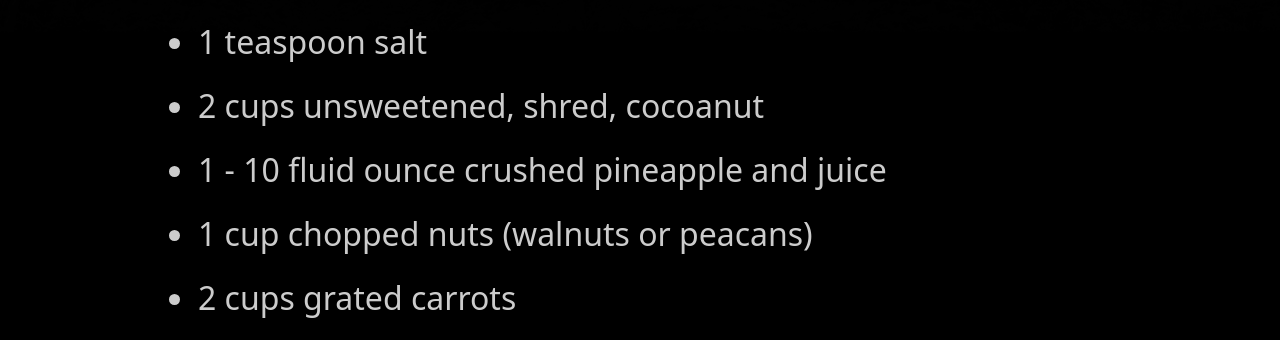
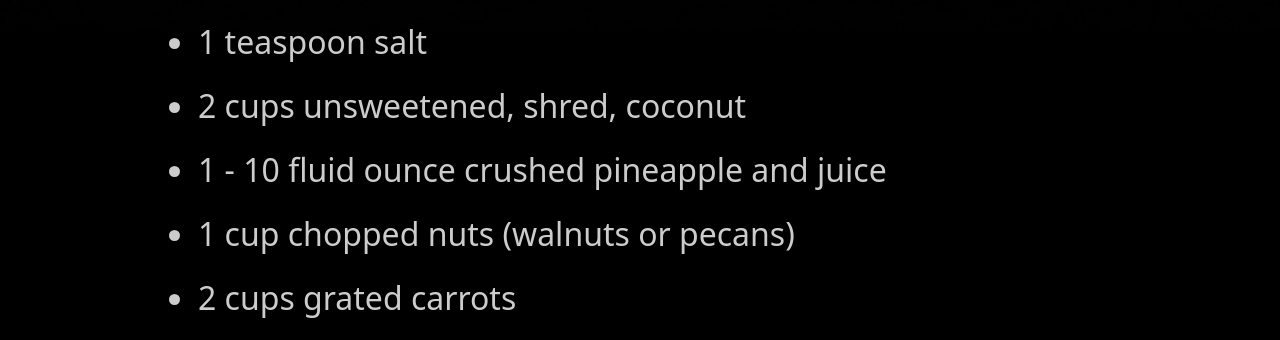
Before and after one commit to dits-family-cookbook/dits-family-cookbook.github.io, a Jekyll site: the page built from recipes/baking-and-desserts/cakes/carrot-cake.md, in a window 1280 px wide. Shown: the part 791-1131 px from the top of the page. Built offline with Jekyll 4.4.1, drawn with Linux system fonts in a browser that asks for light colours.

Commit message:
2021-06-07

```diff
--- a/recipes/baking-and-desserts/cakes/carrot-cake.md
+++ b/recipes/baking-and-desserts/cakes/carrot-cake.md
@@ -13,9 +13,9 @@ layout: page
 * 1 teaspoon cinnamon
 * 2 teaspoons baking soda
 * 1 teaspoon salt
-* 2 cups unsweetened, shred, cocoanut
+* 2 cups unsweetened, shred, coconut
 * 1 - 10 fluid ounce crushed pineapple and juice
-* 1 cup chopped nuts (walnuts or peacans)
+* 1 cup chopped nuts (walnuts or pecans)
 * 2 cups grated carrots
 
 
```
Also changed, not shown: recipes/baking-and-desserts/cookies/grandma-stellas-drop-cookies.md (+1 -1 lines), recipes/baking-and-desserts/cookies/kays-peanutbutter-cookies.md (+1 -1 lines).
